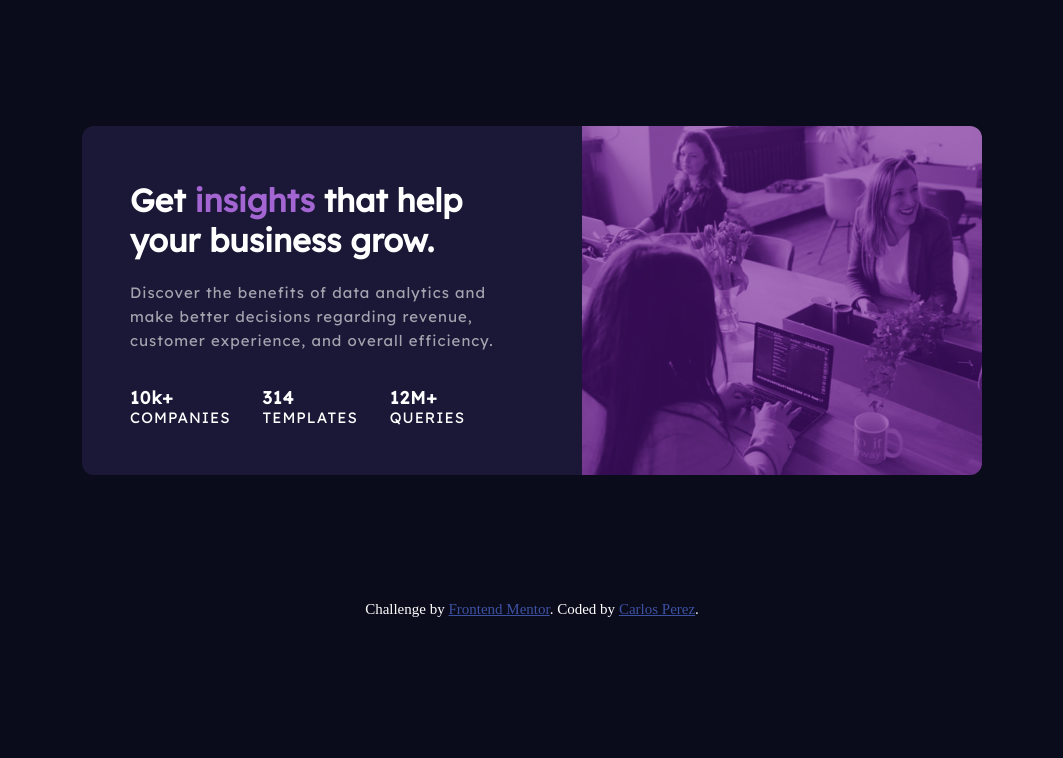
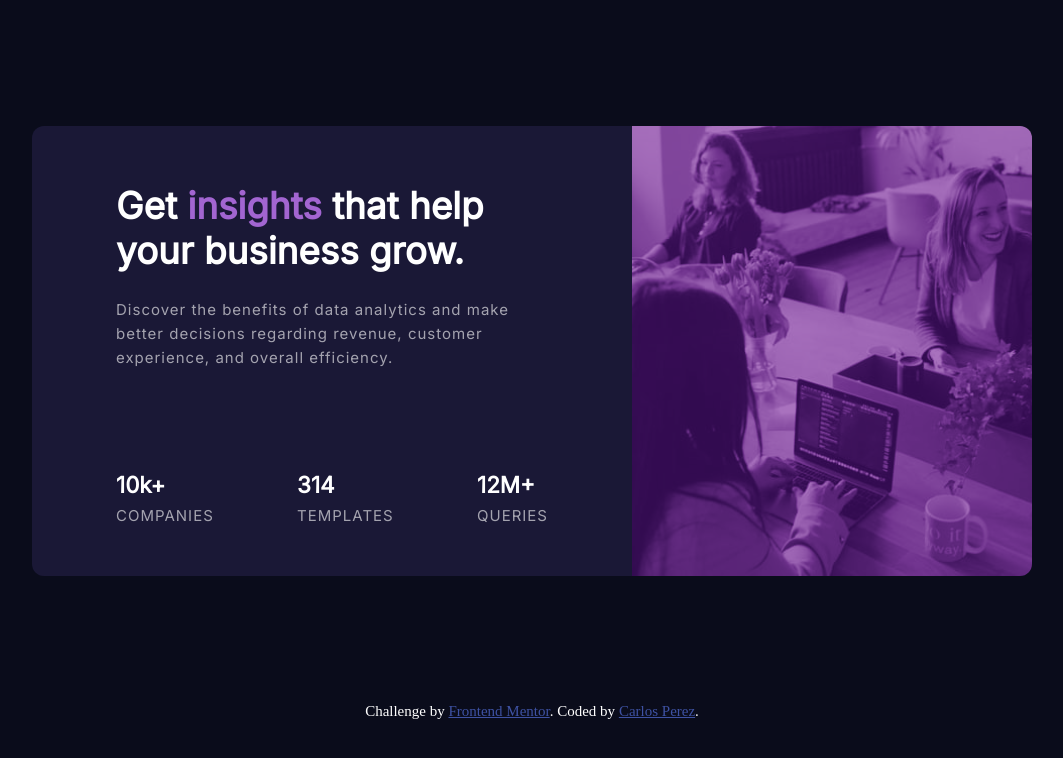
Before and after one commit to Carlos-A-P/Stats-Preview-Card-Component, a plain HTML site: page index.html in a window 1280 px wide. Shown: the whole page, without its empty margins (108-1171 px from the left). Drawn offline with Linux system fonts and the light colour scheme.

Commit message:
Update stylesheet.css

```diff
--- a/css/stylesheet.css
+++ b/css/stylesheet.css
@@ -21,7 +21,7 @@ body {
 	grid-area: wrapper;
 	text-align: center;
 	border-radius: 0 0 0.75rem 0.75rem;
-	padding: 2rem 0.7rem 2.5rem;
+	padding: 2rem 2.5rem 2.5rem;
 	background-color: rgb(26, 24, 54);
 }
 
@@ -38,7 +38,9 @@ body {
 
 /* inside the card */
 h1 {
-	font-family: "Lexend Deca", sans-serif;
+	font-family: "Inter", sans-serif;
+	font-size: 2.3rem;
+	font-weight: 600;
 }
 
 p {
@@ -46,12 +48,11 @@ p {
 }
 
 p,
-.stats {
+.statText {
 	color: rgb(164, 163, 175);
 	font-size: 15px;
 	letter-spacing: 1px;
 	font-family: "Inter", sans-serif;
-	font-family: "Lexend Deca", sans-serif;
 }
 
 span {
@@ -62,15 +63,16 @@ span {
 	display: flex;
 	flex-direction: column;
 	font-family: "Inter", sans-serif;
-	font-family: "Lexend Deca", sans-serif;
-}
-
-.statText {
-	margin: 0;
+	/* font-family: "Lexend Deca", sans-serif; */
 }
 
 .statNumber h3 {
 	margin-bottom: 0;
+}
+
+.statNumber {
+	font-size: 1.2rem;
+	margin-bottom: 0.5rem;
 }
 
 .footer {
@@ -85,13 +87,13 @@ span {
 @media (min-width: 900px) {
 	.context {
 		grid-template-areas: "wrapper image";
-		max-width: 900px;
-		max-height: 500px;
+		max-width: 1000px;
+		height: 450px;
 	}
 
 	.wrapper {
 		text-align: start;
-		padding: 2rem 3rem 3rem;
+		padding: 2rem 14% 3rem;
 		border-radius: 0.75em 0 0 0.75em;
 	}
 
@@ -101,12 +103,16 @@ span {
 		border-radius: 0 0.75em 0.75em 0;
 	}
 
+	p {
+		padding-bottom: 4rem;
+	}
+
 	.stats {
 		flex-direction: row;
 	}
 
 	.stat2,
 	.stat3 {
-		margin-left: 2rem;
+		margin-left: auto;
 	}
 }
```
